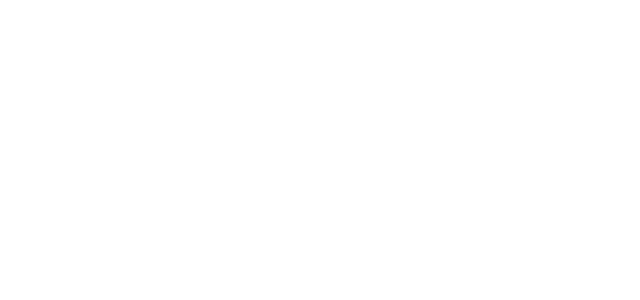
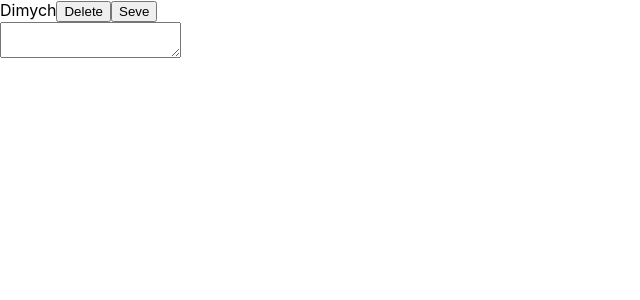
Before and after one commit to sveta-confeta/unit-tests, a React (Create React App) app: page / in a window 1280 px wide. Shown: the top 300 px of the page, without its empty margins (0-640 px from the left). Built offline with nearby package versions, Linux system fonts and the light colour scheme.

Commit message:
onClick,onChange

```diff
--- /dev/null
+++ b/src/06 callback/Callback.tsx
@@ -0,0 +1,28 @@
+import React ,{MouseEvent,ChangeEvent} from 'react';
+
+export const User=()=>{
+
+    const deleteUser=(event:MouseEvent<HTMLButtonElement>)=>{
+        alert(event.currentTarget.name);
+    }
+    const usersave=(event:MouseEvent<HTMLButtonElement>)=>{
+            //информация о том , с кем произошло событие.в данном случае c button
+        // alert('save')
+
+    }
+    return <div>Dimych<button name="del" onClick={deleteUser}>Delete</button>
+        <button onClick={usersave}>Seve</button></div>
+
+}
+
+export const UserText=()=>{
+
+    const changeText=(event:ChangeEvent<HTMLTextAreaElement>)=>{
+        alert(event.currentTarget.value);
+    }
+
+
+    return <div>
+        <textarea onChange={changeText} >  </textarea>
+    </div>
+}
--- a/src/index.tsx
+++ b/src/index.tsx
@@ -3,10 +3,12 @@ import ReactDOM from 'react-dom';
 import './index.css';
 import App from './App';
 import reportWebVitals from './reportWebVitals';
+import {User, UserText} from "./06 callback/Callback";
 
 ReactDOM.render(
   <React.StrictMode>
-    <App />
+    <User />
+      <UserText/>
   </React.StrictMode>,
   document.getElementById('root')
 );
```
